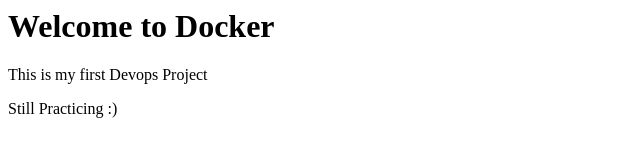
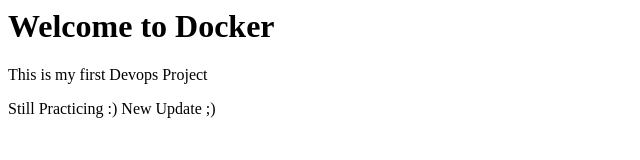
Before and after one commit to Saad-22/devops-practice, a plain HTML site: page index.html in a window 1280 px wide. Shown: the whole page, without its empty margins (0-640 px from the left). Drawn offline with Linux system fonts and the light colour scheme.

Commit message:
Minor addition in html

```diff
--- a/index.html
+++ b/index.html
@@ -1,3 +1,4 @@
 <h1>Welcome to Docker</h1>
 <p>This is my first Devops Project</p>
 <p1>Still Practicing :)</p1>
+<p2>New Update ;)</p2>
```
